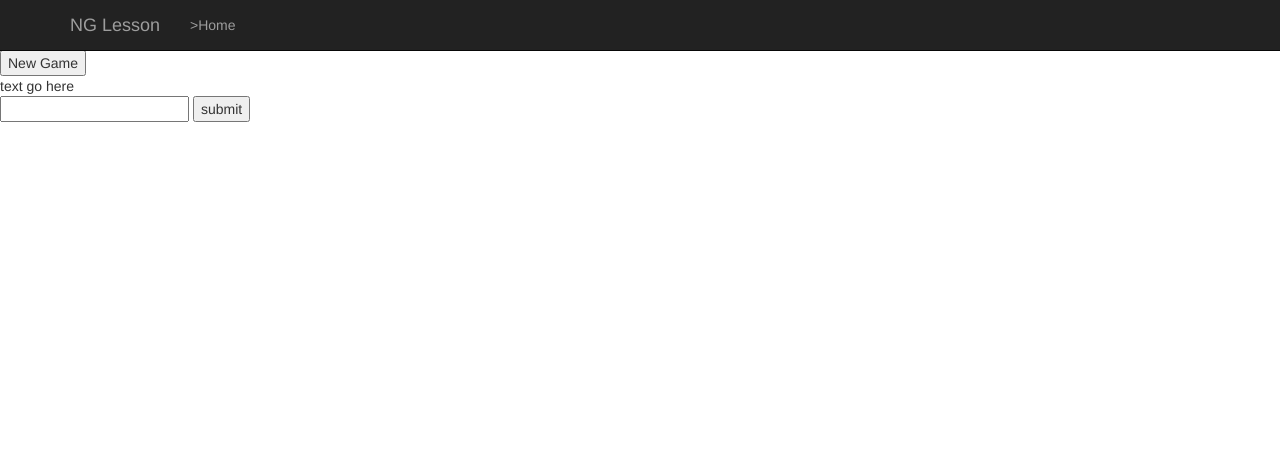
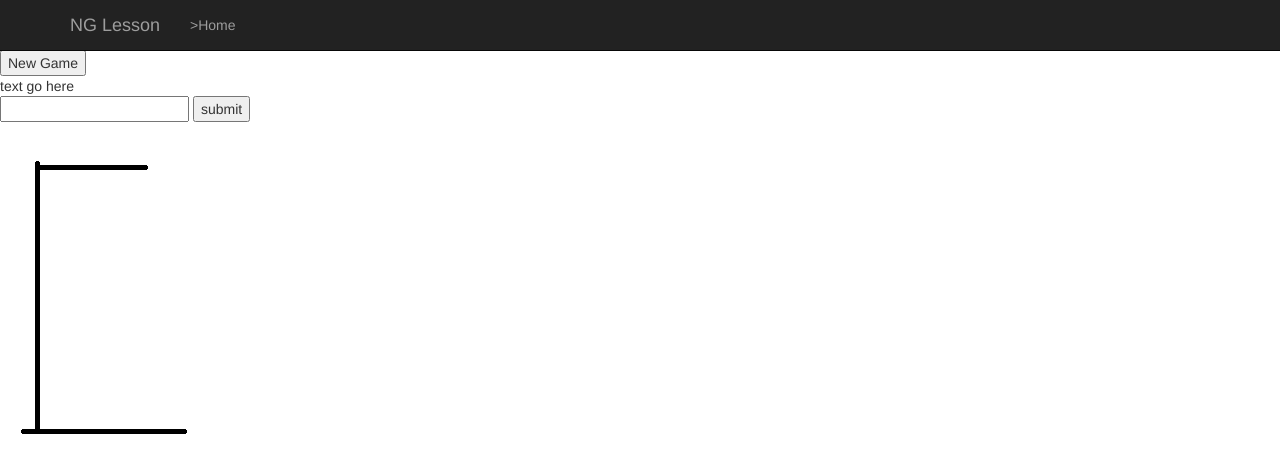
Before and after one commit to jamesolof/Coder_Camps_Homework6, a website: page src/index.html in a window 1280 px wide. Drawn offline with nearby package versions, Linux system fonts and the light colour scheme; files that its build step writes are made by us from their sources.

Commit message:
added picture functionality

```diff
--- a/src/index.html
+++ b/src/index.html
@@ -44,6 +44,10 @@
 
         <button id='enter'>submit</button>
 
+        <div id="theHanger">
+            <img src="/img/hMan0.png">
+        </div>
+
         <h3 id='gameDisplay'></h3>
 
         <script src="lib/jquery/dist/jquery.min.js"></script>
--- a/src/js/script.ts
+++ b/src/js/script.ts
@@ -24,6 +24,7 @@ function game() {
 function guessCheck(guessy) {
     let guess: string = guessy;
     let indexr: number = 0;
+    console.log(theWord);
 
     if ((wasGuessed.indexOf(guess) == -1) && guess.length == 1) {
         while (theWord.indexOf(guess, indexr) > -1) {
@@ -34,6 +35,8 @@ function guessCheck(guessy) {
         }
         if (theWord.indexOf(guess) == -1) {
             fails++;
+            console.log(`<img src="/img/hMan${fails}.png">`)
+            $('#theHanger').html(`<img src="/img/hMan${fails}.png">`)
         }
         if (fails < 6) {
             $('#gameDisplay').html(theAnswer.join(''))
```
